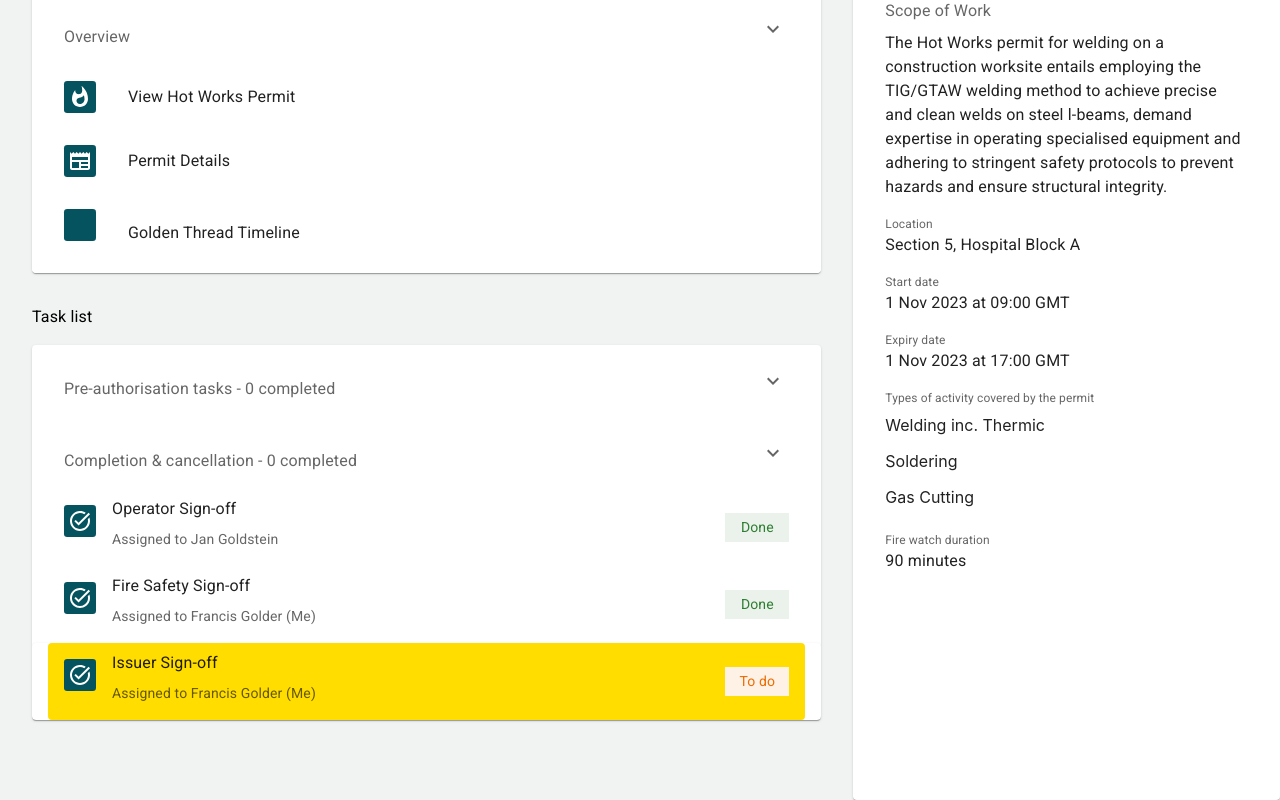
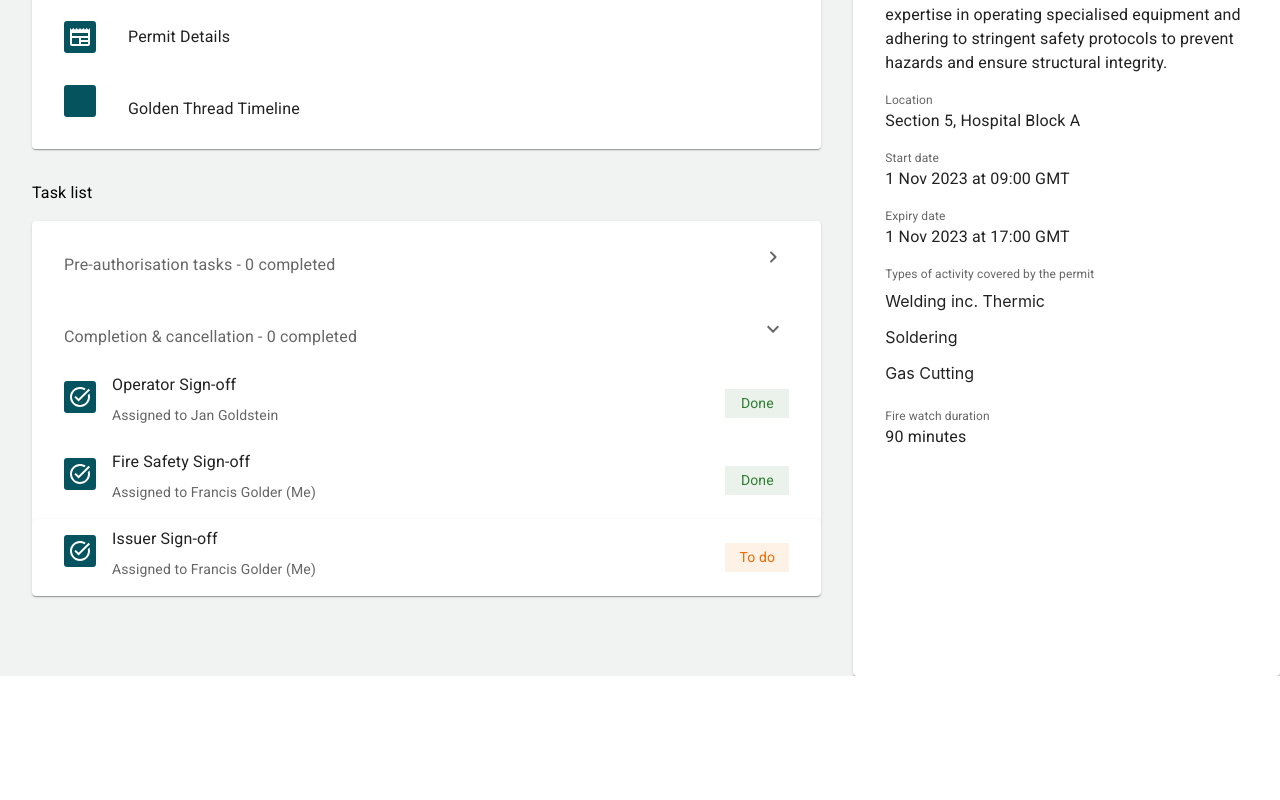
Before and after one commit to Catherinen29/skunkworks, a React (Create React App) app: page /permitoverviewcompleted in a window 1280 px wide. Shown: the part 415-1215 px from the top of the page. After the commit the page ends 1091 px from the top, so only its background shows below. Built offline with nearby package versions, Linux system fonts and the light colour scheme.

Commit message:
Conditional icons for drop downs.

```diff
--- a/src/components/PermitSignOff/PermitOverviewCompleted.js
+++ b/src/components/PermitSignOff/PermitOverviewCompleted.js
@@ -7,6 +7,7 @@ import WhatshotIcon from '@mui/icons-material/Whatshot';
 import NewspaperIcon from '@mui/icons-material/Newspaper';
 import TaskAltIcon from '@mui/icons-material/TaskAlt';
 import KeyboardArrowDownIcon from '@mui/icons-material/KeyboardArrowDown';
+import KeyboardArrowRightRoundedIcon from '@mui/icons-material/KeyboardArrowRightRounded';
 import TodoTag from "../common/TodoTag";
 import DoneTag from "../common/DoneTag";
 import { ReadyPermitTag, CompletedPermitTag } from "../common/PermitStatusTags";
@@ -99,7 +100,7 @@ return (
 <Box sx={{width: '100%'}}>
 
 {/* Toolbar */}
-<PermitToolBar />
+{/* <PermitToolBar /> */}
 
 {/* <SideBar /> */}
 
@@ -109,7 +110,12 @@ return (
     <Button
     onClick={() => navigate('/finalpermits')}
     variant="contained" disableElevation={true}
-    sx={{color: '#00a4a9', bgcolor: '#f1f3f3', m: '2rem', mb: 0}}
+    sx={{color: '#00a4a9', bgcolor: '#f1f3f3', m: '2rem', mb: 0,
+    "&:hover": {
+        fontWeight: 'bold',
+        bgcolor: '#f1f3f3',
+        color: "#04535f"}
+    }}
     >
     <ArrowBackIosNewIcon fontSize='8' sx={{mr: '1rem'}} />
     <Typography>BACK TO PERMITS</Typography>
@@ -151,7 +157,9 @@ return (
                 <Button onClick={() => setShowOverview(prev => !prev)}
                         disableRipple
                         sx={{mx: '1rem'}}>
-                    <KeyboardArrowDownIcon sx={{color: 'rgba(0, 0, 0, 0.6)'}} />
+                {showOverview
+                ? <KeyboardArrowDownIcon sx={{color: 'rgba(0, 0, 0, 0.6)'}} />
+                : <KeyboardArrowRightRoundedIcon sx={{color: 'rgba(0, 0, 0, 0.6)'}} /> }
                 </Button>
             </Box>
 
@@ -217,7 +225,9 @@ return (
                     <Button onClick={() => setShowTaskList(prev => !prev)}
                         disableRipple
                         sx={{mx: '1rem'}}>
-                        <KeyboardArrowDownIcon sx={{color: 'rgba(0, 0, 0, 0.6)'}} />
+                    {showTaskList
+                    ? <KeyboardArrowDownIcon sx={{color: 'rgba(0, 0, 0, 0.6)'}} />
+                    : <KeyboardArrowRightRoundedIcon sx={{color: 'rgba(0, 0, 0, 0.6)'}} /> }
                     </Button>
                 </Box>
 
@@ -365,7 +375,9 @@ return (
                     <Button onClick={() => setShowCompletionSignOff(prev => !prev)}
                         disableRipple
                         sx={{mx: '1rem'}}>
-                        <KeyboardArrowDownIcon sx={{color: 'rgba(0, 0, 0, 0.6)'}} />
+                    {showCompletionSignOff
+                    ? <KeyboardArrowDownIcon sx={{color: 'rgba(0, 0, 0, 0.6)'}} />
+                    : <KeyboardArrowRightRoundedIcon sx={{color: 'rgba(0, 0, 0, 0.6)'}} /> }
                     </Button>
                 </Box>
 
@@ -418,8 +430,7 @@ return (
                         bgcolor: "#f1f3f3"}
                     }}>
                     <CardActionArea onClick={handleOpenIssuerSignOff}
-                        sx={{display: 'flex', flexDirection: 'row', justifyContent: 'space-between',
-                            bgcolor: '#ffdd00'}}>
+                        sx={{display: 'flex', flexDirection: 'row', justifyContent: 'space-between'}}>
                     <Box sx={{display: 'flex', flexDirection: 'row'}}>
                         <Box sx={{width: '2rem', height: '2rem', borderRadius: '10%',
                             bgcolor: '#04535f', color: 'white', m: '1rem', display: 'flex',
```
